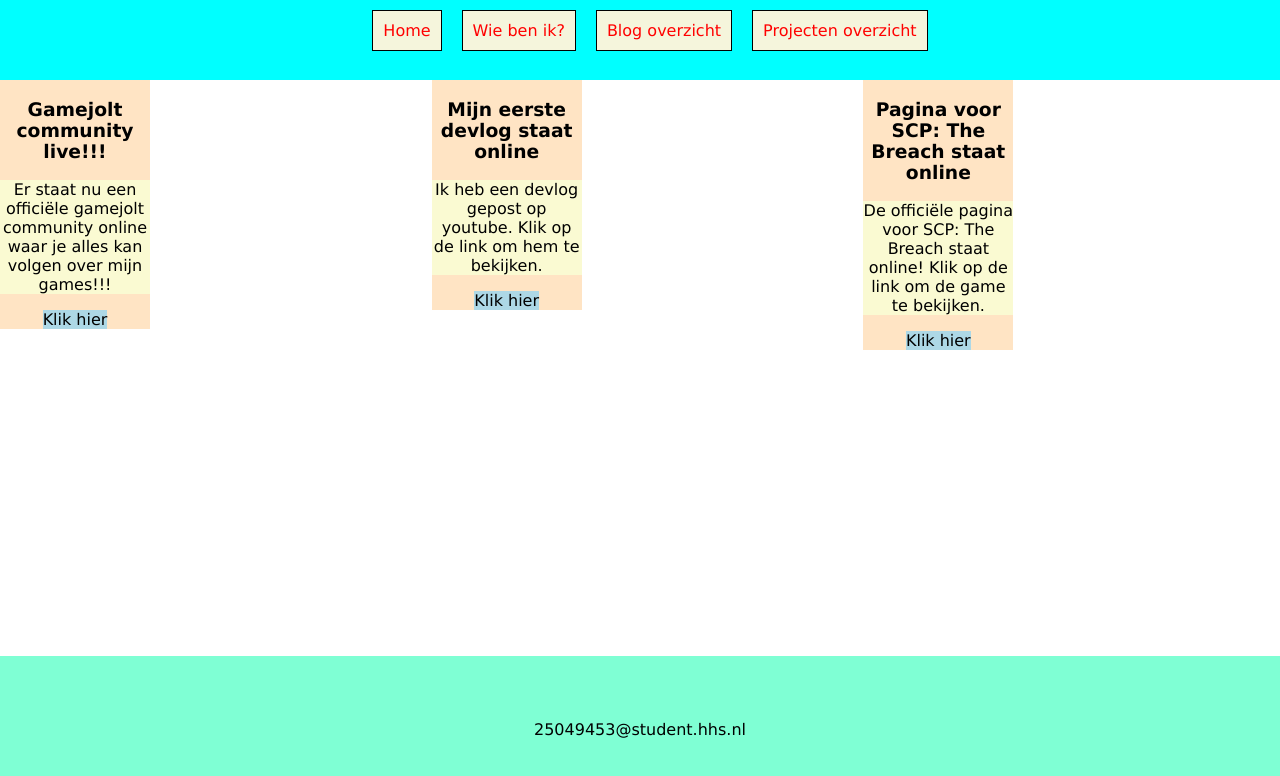
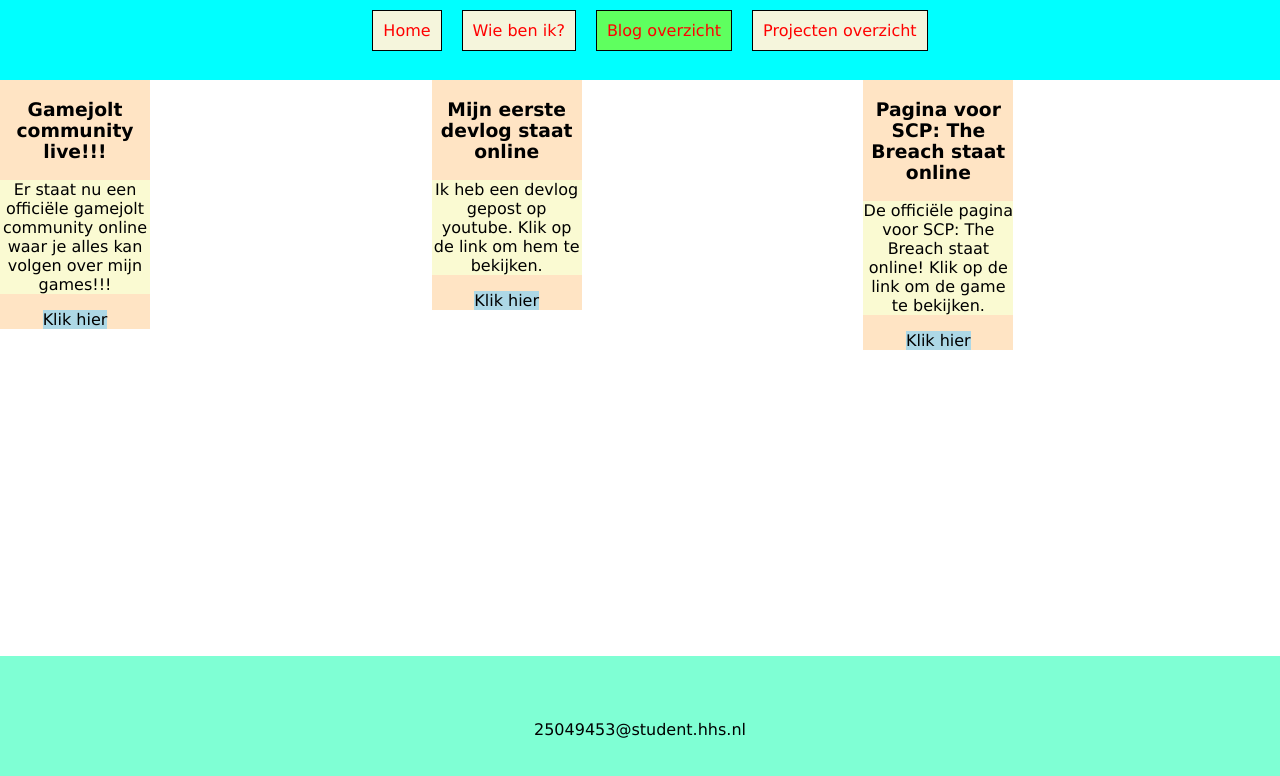
Before and after one commit to StroopwafelDev/WPFW-opdr1, a plain HTML site: page blog.html in a window 1280 px wide. Drawn offline with Linux system fonts and the light colour scheme.

Commit message:
navbar indicator gemaakt

```diff
--- a/blog.html
+++ b/blog.html
@@ -15,7 +15,7 @@
             <a href="whoami.html" class="nav-link">
                 Wie ben ik?
             </a>
-            <a href="blog.html" class="nav-link">
+            <a href="blog.html" class="nav-link active">
                 Blog overzicht
             </a>
             <a href="projecten.html" class="nav-link">
--- a/css/index.css
+++ b/css/index.css
@@ -89,6 +89,10 @@ footer {
     /* Zorgt voor de volledige hoogte van het scherm */
 }
 
+.active{
+    background-color: rgb(95, 255, 95);
+}
+
 @media screen and (min-width: 760px) {
     .parent {
         display: grid;
```
Also changed, not shown: index.html (+1 -1 lines), projecten.html (+1 -1 lines), whoami.html (+1 -1 lines).
